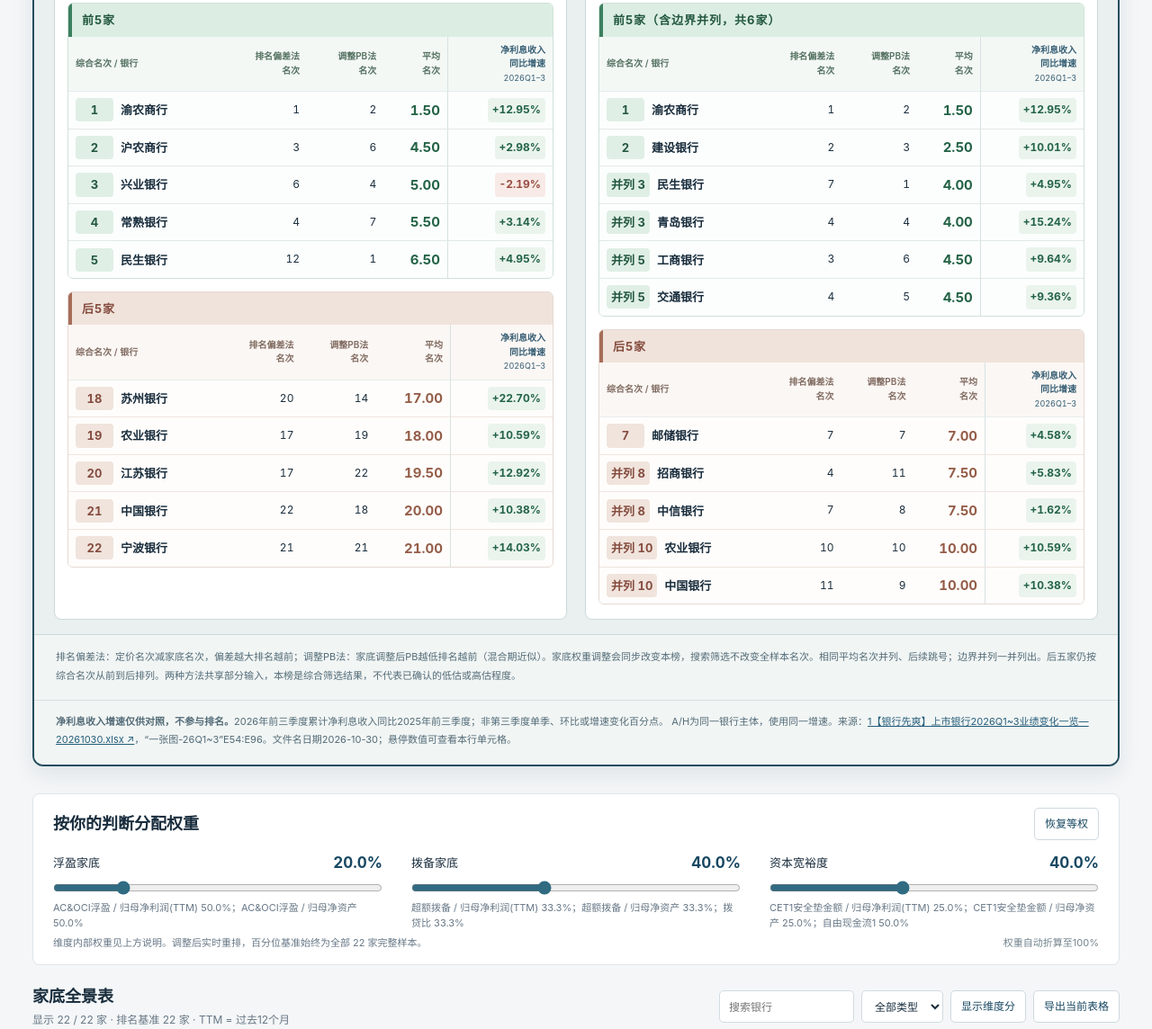
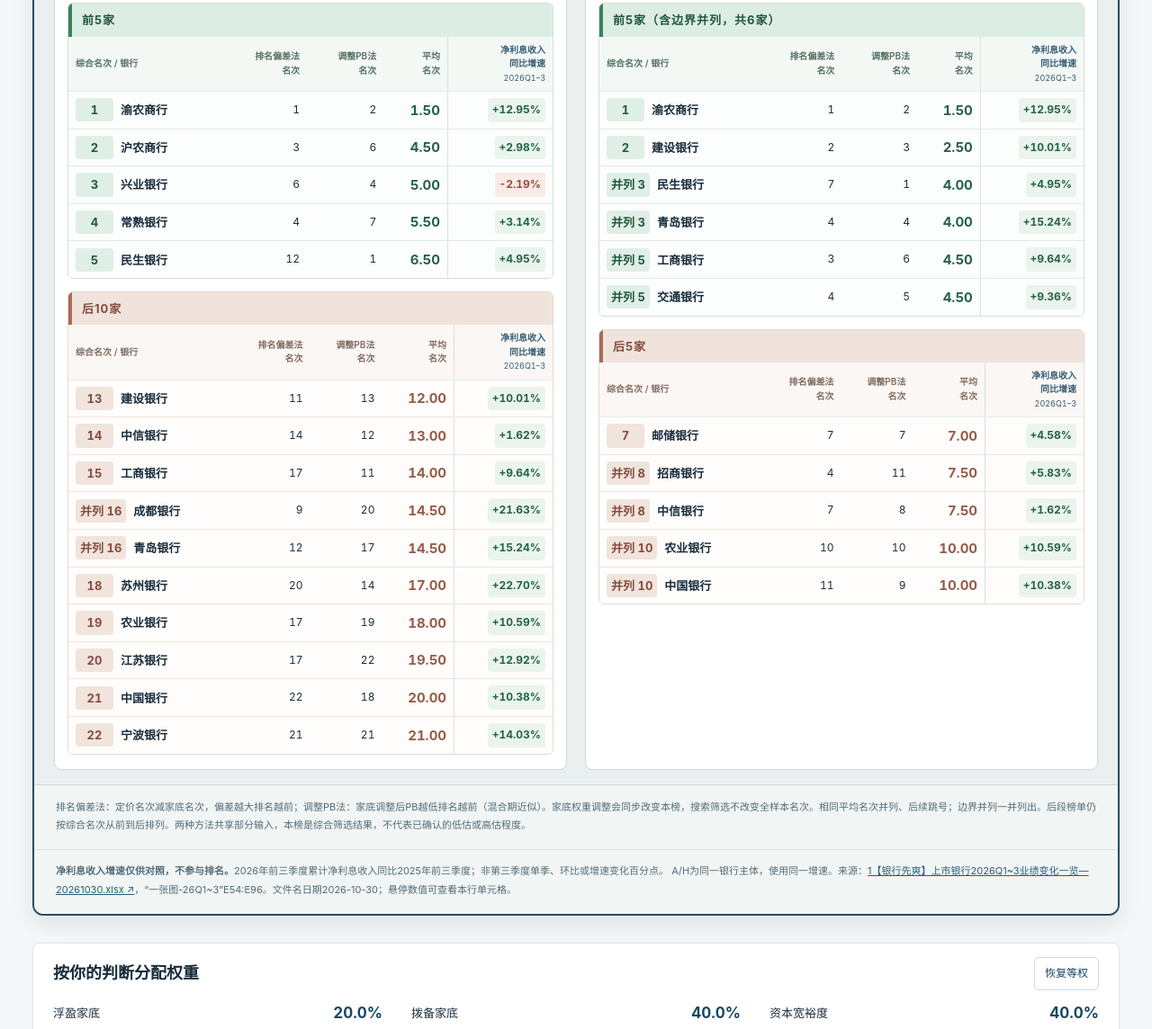
Before and after one commit to zhuoran787/bank-reserves, a plain HTML site: page index.html in a window 1280 px wide. Shown: the part 522-1666 px from the top of the page at 90% size. Drawn offline with Linux system fonts and the light colour scheme.

Commit message:
Show bottom ten A-share banks in combined ranking

```diff
--- a/absolute.mjs
+++ b/absolute.mjs
@@ -1,4 +1,4 @@
-import {finite,color} from './engine.mjs?v=20261117-w204040';
+import {finite,color} from './engine.mjs?v=20261117-tail10';
 
 // Absolute reserve colors use the full bank cohort; valuation colors use each market.
 // Linear value spacing retains magnitude differences instead of percentile spacing.
--- a/app.mjs
+++ b/app.mjs
@@ -1,7 +1,7 @@
-import {renderValuation} from './valuation.mjs?v=20261117-w204040';
-import {calculate,color,finite} from './engine.mjs?v=20261117-w204040';
-import {renderAbsolute} from './absolute.mjs?v=20261117-w204040';
-import {renderCombined} from './combined.mjs?v=20261117-w204040';
+import {renderValuation} from './valuation.mjs?v=20261117-tail10';
+import {calculate,color,finite} from './engine.mjs?v=20261117-tail10';
+import {renderAbsolute} from './absolute.mjs?v=20261117-tail10';
+import {renderCombined} from './combined.mjs?v=20261117-tail10';
 const $=id=>document.getElementById(id);
 const esc=x=>String(x??'').replace(/[&<>"']/g,c=>({'&':'&amp;','<':'&lt;','>':'&gt;','"':'&quot;',"'":'&#39;'}[c]));
 const fmt=(x,d=2)=>finite(x)?(x*100).toLocaleString('zh-CN',{minimumFractionDigits:d,maximumFractionDigits:d}):'—';
@@ -97,10 +97,10 @@ function exportCSV(){
 
 async function init(){
   try{
-    const response=await fetch('./data.json?v=20261117-w204040');if(!response.ok)throw new Error('数据文件暂时不可用');data=await response.json();
-    const vr=await fetch('./valuation.json?v=20261117-w204040');if(!vr.ok)throw new Error('估值文件暂时不可用');valuation=await vr.json();
-    const hr=await fetch('./valuation-h.json?v=20261117-w204040');if(!hr.ok)throw new Error('H股估值文件暂时不可用');valuationH=await hr.json();
-    const nr=await fetch('./nii-growth.json?v=20261117-w204040');if(!nr.ok)throw new Error('净利息收入增速文件暂时不可用');niiGrowth=await nr.json();
+    const response=await fetch('./data.json?v=20261117-tail10');if(!response.ok)throw new Error('数据文件暂时不可用');data=await response.json();
+    const vr=await fetch('./valuation.json?v=20261117-tail10');if(!vr.ok)throw new Error('估值文件暂时不可用');valuation=await vr.json();
+    const hr=await fetch('./valuation-h.json?v=20261117-tail10');if(!hr.ok)throw new Error('H股估值文件暂时不可用');valuationH=await hr.json();
+    const nr=await fetch('./nii-growth.json?v=20261117-tail10');if(!nr.ok)throw new Error('净利息收入增速文件暂时不可用');niiGrowth=await nr.json();
     const growthNames=niiGrowth.banks.map(b=>b.name).sort(),bankNames=data.banks.map(b=>b.name).sort();
     if(JSON.stringify(growthNames)!==JSON.stringify(bankNames)||niiGrowth.banks.some(b=>!finite(b.value))||niiGrowth.display_only!==true)throw new Error('净利息收入增速范围或口径不完整');
     $('valuation-sort').addEventListener('change',render);
--- a/combined.mjs
+++ b/combined.mjs
@@ -1,7 +1,11 @@
-import {compareValuation} from './valuation.mjs?v=20261117-w204040';
-import {compareAbsolute} from './absolute.mjs?v=20261117-w204040';
+import {compareValuation} from './valuation.mjs?v=20261117-tail10';
+import {compareAbsolute} from './absolute.mjs?v=20261117-tail10';
 
-export const combination = Object.freeze({gapWeight:1, adjustedWeight:1, edgeCount:5});
+export const combination = Object.freeze({gapWeight:1, adjustedWeight:1, edgeCount:5, aTailCount:10});
+
+export function edgeCount(market, tail=false) {
+  return market==='a' && tail ? combination.aTailCount : combination.edgeCount;
+}
 
 export function compareCombined(data, model, valuation) {
   if(model.error) return [];
@@ -19,10 +23,10 @@ export function compareCombined(data, model, valuation) {
   return rows.sort((a,b)=>a.meanRank-b.meanRank||a.name.localeCompare(b.name,'zh'));
 }
 
-export function edgeRows(rows, tail=false) {
+export function edgeRows(rows, tail=false, count=combination.edgeCount) {
   if(!rows.length)return [];
   const ordered=tail?[...rows].reverse():rows;
-  const cutoff=ordered[Math.min(combination.edgeCount,ordered.length)-1].meanRank;
+  const cutoff=ordered[Math.min(count,ordered.length)-1].meanRank;
   return rows.filter(b=>tail?b.meanRank>=cutoff-1e-12:b.meanRank<=cutoff+1e-12);
 }
 
@@ -39,12 +43,12 @@ export function renderCombined(data, model, markets, esc, niiGrowth) {
   const sum=combination.gapWeight+combination.adjustedWeight;
   const header=`<div class="combined-heading"><span class="combined-kicker">综合筛选总览</span><h2>两种方法综合排名</h2><p class="combined-explain">排名偏差法名次 × ${(combination.gapWeight/sum*100).toFixed(0)}% + 调整PB法名次 × ${(combination.adjustedWeight/sum*100).toFixed(0)}% = 平均名次，越小越靠前。A股、H股分别排名。<span class="combined-scroll-hint">左右滑动查看全部列；净利息收入增速仅供对照。</span></p></div>`;
   if(model.error){target.innerHTML=header+'<p class="error-state">家底权重均为0，暂不计算综合排名；至少保留一个正权重即可恢复。</p>';return;}
-  const table=(rows,tail,id)=>{
-    const selected=edgeRows(rows,tail);
-    return `<div class="combined-list ${tail?'combined-tail':'combined-front'}"><h4>${tail?'后':'前'}${combination.edgeCount}家${selected.length>combination.edgeCount?'（含边界并列，共'+selected.length+'家）':''}</h4><div class="combined-scroll"><table id="${id}"><thead><tr><th>综合名次 / 银行</th><th>排名偏差法<br>名次</th><th>调整PB法<br>名次</th><th>平均<br>名次</th><th class="nii-growth">净利息收入<br>同比增速<br><span>${esc(niiGrowth?.period_label||'')}</span></th></tr></thead><tbody>${selected.map(b=>`<tr><td><span class="combined-rank">${b.tied?'并列 ':''}${b.rank}</span><b>${esc(b.name)}</b></td><td>${b.gapRank}</td><td>${b.adjustedRank}</td><td class="combined-mean">${b.meanRank.toFixed(2)}</td>${growthCell(b.name)}</tr>`).join('')}</tbody></table></div></div>`;
+  const table=(rows,tail,id,count)=>{
+    const selected=edgeRows(rows,tail,count);
+    return `<div class="combined-list ${tail?'combined-tail':'combined-front'}"><h4>${tail?'后':'前'}${count}家${selected.length>count?'（含边界并列，共'+selected.length+'家）':''}</h4><div class="combined-scroll"><table id="${id}"><thead><tr><th>综合名次 / 银行</th><th>排名偏差法<br>名次</th><th>调整PB法<br>名次</th><th>平均<br>名次</th><th class="nii-growth">净利息收入<br>同比增速<br><span>${esc(niiGrowth?.period_label||'')}</span></th></tr></thead><tbody>${selected.map(b=>`<tr><td><span class="combined-rank">${b.tied?'并列 ':''}${b.rank}</span><b>${esc(b.name)}</b></td><td>${b.gapRank}</td><td>${b.adjustedRank}</td><td class="combined-mean">${b.meanRank.toFixed(2)}</td>${growthCell(b.name)}</tr>`).join('')}</tbody></table></div></div>`;
   };
   target.innerHTML=header+`<div class="combined-markets">${markets.map(({label,valuation,id})=>{
     const rows=compareCombined(data,model,valuation);
-    return `<article class="combined-market"><h3>${esc(label)}<small>${rows.length}家样本</small></h3>${table(rows,false,id+'-combined-front')}${table(rows,true,id+'-combined-tail')}</article>`;
-  }).join('')}</div><p class="combined-foot">排名偏差法：定价名次减家底名次，偏差越大排名越前；调整PB法：家底调整后PB越低排名越前（混合期近似）。家底权重调整会同步改变本榜，搜索筛选不改变全样本名次。相同平均名次并列、后续跳号；边界并列一并列出。后五家仍按综合名次从前到后排列。两种方法共享部分输入，本榜是综合筛选结果，不代表已确认的低估或高估程度。</p>`+ (niiGrowth?`<p class="combined-growth-source"><b>净利息收入增速仅供对照，不参与排名。</b>${esc(niiGrowth.basis)} A/H为同一银行主体，使用同一增速。来源：<a href="${esc(niiGrowth.source.url)}" target="_blank" rel="noopener">${esc(niiGrowth.source.filename)} ↗</a>，“${esc(niiGrowth.source.sheet)}”${esc(niiGrowth.source.value_range)}。文件名日期${esc(niiGrowth.source.filename_date)}；悬停数值可查看本行单元格。</p>`:'');
+    return `<article class="combined-market"><h3>${esc(label)}<small>${rows.length}家样本</small></h3>${table(rows,false,id+'-combined-front',edgeCount(id))}${table(rows,true,id+'-combined-tail',edgeCount(id,true))}</article>`;
+  }).join('')}</div><p class="combined-foot">排名偏差法：定价名次减家底名次，偏差越大排名越前；调整PB法：家底调整后PB越低排名越前（混合期近似）。家底权重调整会同步改变本榜，搜索筛选不改变全样本名次。相同平均名次并列、后续跳号；边界并列一并列出。后段榜单仍按综合名次从前到后排列。两种方法共享部分输入，本榜是综合筛选结果，不代表已确认的低估或高估程度。</p>`+ (niiGrowth?`<p class="combined-growth-source"><b>净利息收入增速仅供对照，不参与排名。</b>${esc(niiGrowth.basis)} A/H为同一银行主体，使用同一增速。来源：<a href="${esc(niiGrowth.source.url)}" target="_blank" rel="noopener">${esc(niiGrowth.source.filename)} ↗</a>，“${esc(niiGrowth.source.sheet)}”${esc(niiGrowth.source.value_range)}。文件名日期${esc(niiGrowth.source.filename_date)}；悬停数值可查看本行单元格。</p>`:'');
 }
--- a/index.html
+++ b/index.html
@@ -4,7 +4,7 @@
 <meta charset="utf-8"><meta name="viewport" content="width=device-width,initial-scale=1">
 <meta name="description" content="22家研究范围银行的浮盈、拨备与资本家底比较：2026Q3拨备与资本推算，H1浮盈与自由现金流1保留，支持自定义权重排名。">
 <title>银行家底 · 2026Q3 / H1混合期</title>
-<link rel="stylesheet" href="style.css?v=20261117-w204040">
+<link rel="stylesheet" href="style.css?v=20261117-tail10">
 </head>
 <body>
 <header class="masthead"><div class="shell"><div class="eyebrow">BANK RESERVES <span>2026 Q3 / H1</span></div>
@@ -12,7 +12,7 @@
 <p class="report-usage"><strong>本报告怎么用？</strong>以家底为基础：家底好的银行，遇利好催化可考虑做多；家底差的银行，遇利空催化可考虑做空。</p>
 <div class="meta"><span>报告期 <strong>Q3 / H1混合期</strong></span><span>研究范围 <strong>22 家</strong></span><span>完整可比 <strong>22 家</strong></span><span>整理日期 <strong>2026.11.17</strong>（美西）</span></div><p class="report-usage">拨备、净利息收入增速已更新至三季报；资本安全垫为Q3推算。浮盈两项与自由现金流1完整保留H1。估值采用11月13日图片。</p></div></header>
 <main class="shell">
-<section class="combined-ranking card" id="leaders" aria-label="两种方法综合排名：A股及H股前五家与后五家"></section>
+<section class="combined-ranking card" id="leaders" aria-label="两种方法综合排名：A股及H股前列与后段榜单"></section>
 <section class="controls card" aria-label="排名权重设置">
 <div class="control-title"><h2>按你的判断分配权重</h2><button id="reset">恢复等权</button></div>
 <div id="weights" class="weight-grid"></div>
@@ -71,5 +71,5 @@
 <footer>银行家底研究表 <span>2026Q3 / H1混合期 · 数据来源：银行先爽</span></footer>
 </main>
 <dialog id="bank-dialog"><div class="dialog-head"><div><span class="eyebrow">BANK DETAIL</span><h2 id="detail-name"></h2></div><button id="close-dialog" aria-label="关闭详情">✕</button></div><div id="detail-body"></div></dialog>
-<script type="module" src="app.mjs?v=20261117-w204040"></script>
+<script type="module" src="app.mjs?v=20261117-tail10"></script>
 </body></html>
--- a/valuation.mjs
+++ b/valuation.mjs
@@ -1,4 +1,4 @@
-import {finite,color} from './engine.mjs?v=20261117-w204040';
+import {finite,color} from './engine.mjs?v=20261117-tail10';
 
 // Market pricing: higher PB and lower yield mean a higher pricing score.
 // Compare the same best-to-worst directions: financial strength vs market premium.
```
Also changed, not shown: 1 other file.
